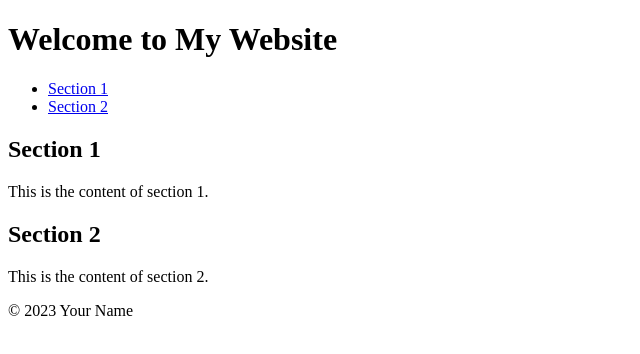
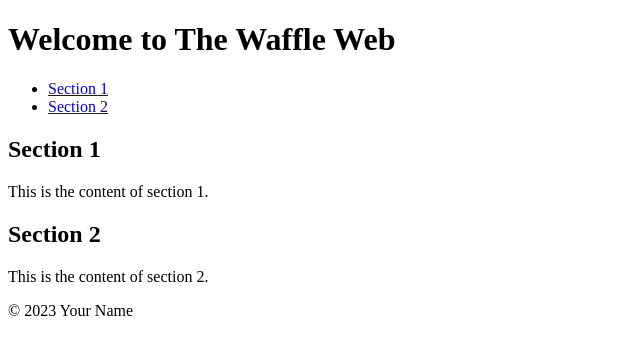
Before and after one commit to wolfnoneYT/Waffle-web-is-so-cool, a plain HTML site: page index.html in a window 1280 px wide. Shown: the whole page, without its empty margins (0-640 px from the left). Drawn offline with Linux system fonts and the light colour scheme.

Commit message:
Update index.html

```diff
--- a/index.html
+++ b/index.html
@@ -1,11 +1,11 @@
 <!DOCTYPE html>
 <html>
 <head>
-    <title>Your Page Title</title>
+    <title>Waffle Web</title>
 </head>
 <body>
     <header>
-        <h1>Welcome to My Website</h1>
+        <h1>Welcome to The Waffle Web</h1>
     </header>
     <nav>
         <ul>
```
